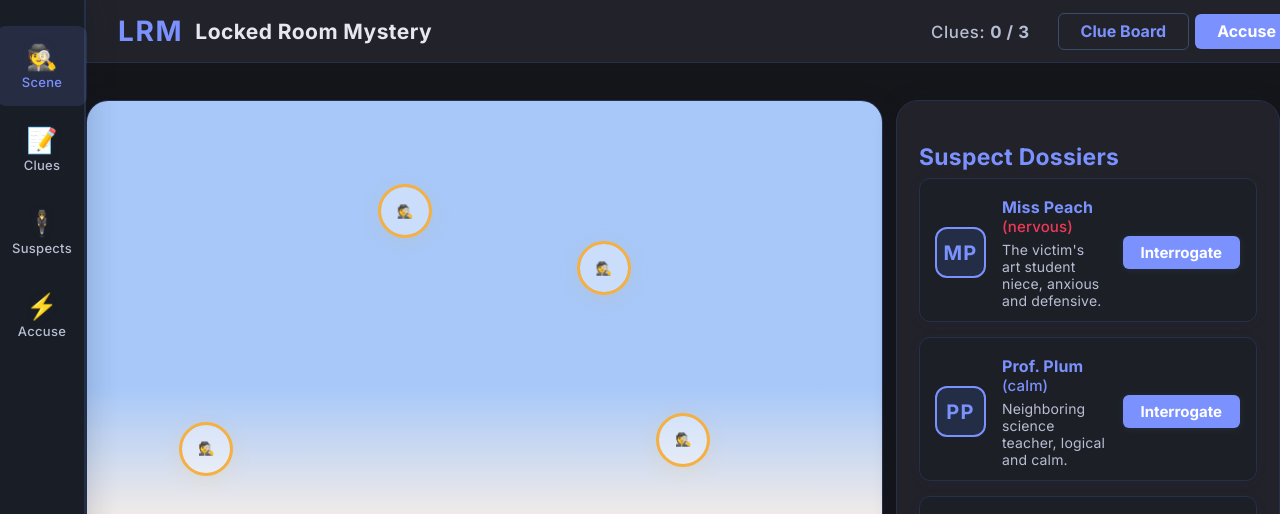
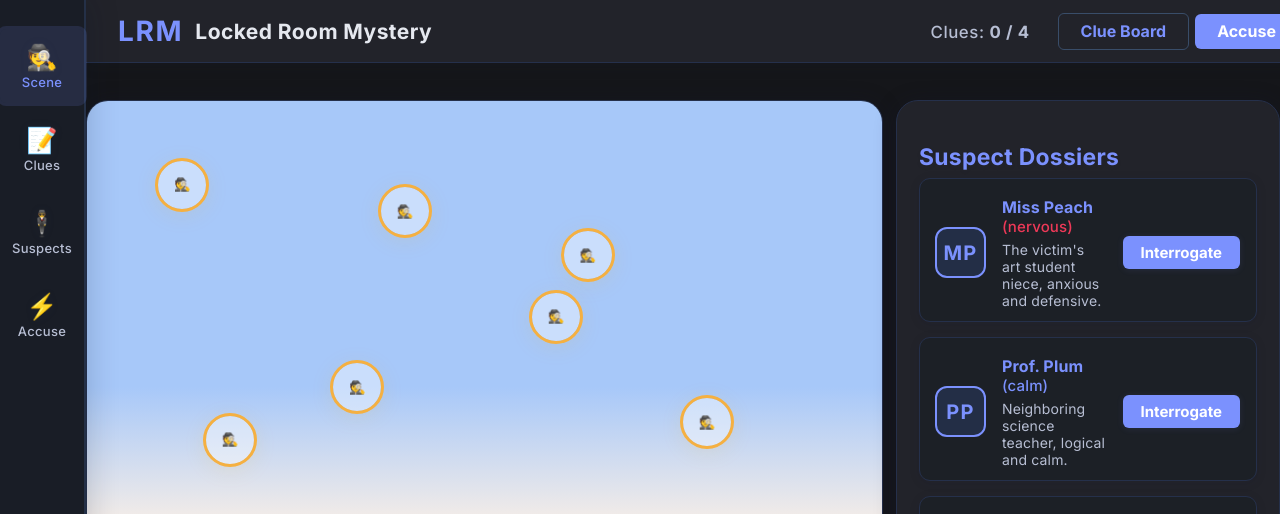
Before and after one commit to Workflow-Manager-admin/cartoon-cluequest-104901-b2994720, a React (Create React App) app in the folder locked_room_mystery_frontend/: page / in a window 1280 px wide. Shown: the top 514 px of the page. Built offline with nearby package versions, Linux system fonts and the light colour scheme; no server answers; the HTML template or start-up script is replaced by a standard one.

Commit message:
CheckPoint

```diff
--- a/locked_room_mystery_frontend/src/App.js
+++ b/locked_room_mystery_frontend/src/App.js
@@ -20,34 +20,101 @@ const GAME_PHASES = Object.freeze({
   ENDING: 'ending'
 });
 
+/**
+ * Upgraded core clues and red herrings for a more challenging, narratively rich, and engaging mystery.
+ * Each clue provides stronger story connection, cleverer logic, and integrates advanced red herring mechanics.
+ *
+ * New fields:
+ * - extraHint: optional hint supplied after initial puzzle fail
+ * - redHerringType: for more sophisticated decoy logic (e.g. "diversion", "partial-truth")
+ * - fakeLink: ties some red herrings to suspect or story for deeper player misdirection
+ * - explanation: how the clue helps/hurts the case post-discovery, for logics/mini-UX
+ */
 const initialClues = [
   {
-    id: "clue-bloodstain", name: "Bloodstain", found: false, location: { x: 40, y: 25 },
+    id: "clue-bloodstain", name: "Bloodstain on Sculpture", found: false,
+    location: { x: 40, y: 25 },
     puzzle: "pattern",
-    description: "A fresh bloodstain near the broken vase.",
+    description: "A smear of fresh blood trails the edge of the broken marble sculpture, too high for a simple fall.",
+    extraHint: "The blood pattern curves away from the accident site.",
     redHerring: false,
     connections: [],
+    canonical: true,
+    flavor: "crime",
+    difficulty: "hard",
+    explanation: "Suggests victim interacted with attacker at close range; not accidental."
   },
   {
-    id: "clue-fingerprint", name: "Fingerprint", found: false, location: { x: 65, y: 38 },
+    id: "clue-fingerprint", name: "Glove Print on Window Latch", found: false,
+    location: { x: 63, y: 35 },
     puzzle: "match",
-    description: "A suspicious fingerprint on the window.",
+    description: "A partial print, consistent with a left glove, smudges the inner latch of a rarely opened window.",
+    extraHint: "One suspect claims the window was always stuck.",
     redHerring: false,
     connections: [],
+    canonical: true,
+    flavor: "entry",
+    difficulty: "medium",
+    explanation: "Points to a forced entry or staged scene; links to alibis for time of entry."
   },
   {
-    id: "clue-cat-hair", name: "Cat Hair", found: false, location: { x: 15, y: 79 },
+    id: "clue-cat-hair", name: "Orange Cat Hair", found: false,
+    location: { x: 18, y: 77 },
     puzzle: "hidden",
-    description: "A clump of orange cat hair on the chair.",
+    description: "Some long orange cat hair rests on the back of a padded chair, but the victim was allergic.",
+    extraHint: "No cat reportedly lives at the house.",
     redHerring: true,
-    connections: [],
+    redHerringType: "diversion",
+    fakeLink: "Miss Peach",
+    explanation: "Distracts from actual physical clues—the real culprit is not linked to pets."
   },
   {
-    id: "clue-broken-watch", name: "Broken Watch", found: false, location: { x: 75, y: 77 },
+    id: "clue-broken-watch", name: "Broken Gold Watch", found: false,
+    location: { x: 78, y: 73 },
     puzzle: "logic",
-    description: "A classic watch stopped at 7:12.",
+    description: "A gold pocket watch, its crystal shattered and hands frozen at 7:12. The family crest is faintly bloodied.",
+    extraHint: "The suspect’s dinner was due at 7:10.",
     redHerring: false,
     connections: [],
+    canonical: true,
+    flavor: "timing",
+    difficulty: "hard",
+    explanation: "Pinpoints time of fatal altercation; only one person has no alibi at this time."
+  },
+  {
+    id: "clue-gloves", name: "Pair of Leather Gloves", found: false,
+    location: { x: 59, y: 49 },
+    puzzle: "logic",
+    description: "Dark gloves partly hidden under the settee, with a faint reddish stain on one index finger.",
+    extraHint: "Weather is mild—nobody claimed to need gloves tonight.",
+    redHerring: false,
+    connections: [],
+    canonical: true,
+    flavor: "tool",
+    difficulty: "medium",
+    explanation: "Implies a prepared intruder; excludes suspects with bare hands or open wounds."
+  },
+  {
+    id: "clue-crushed-invite", name: "Crushed Party Invitation", found: false,
+    location: { x: 34, y: 65 },
+    puzzle: "hidden",
+    description: "A crumpled, muddy party invite addressed to 'P. Plum', with a faded shoeprint.",
+    extraHint: "The invite was not on the guest list.",
+    redHerring: true,
+    redHerringType: "partial-truth",
+    fakeLink: "Prof. Plum",
+    explanation: "Designed as a subtle decoy: Plum's invite was lost, but not found here—implies misdirection."
+  },
+  {
+    id: "clue-detective-badge", name: "Dropped Detective’s Badge", found: false,
+    location: { x: 12, y: 19 },
+    puzzle: "pattern",
+    description: "A cheap child’s detective badge lies beneath a side table, oddly clean amid the dust.",
+    extraHint: "No children were present at the party.",
+    redHerring: true,
+    redHerringType: "whimsy",
+    fakeLink: "",
+    explanation: "Meant to confuse; unrelated to any guest or event."
   }
 ];
 
--- a/locked_room_mystery_frontend/src/components/ClueNotebook.js
+++ b/locked_room_mystery_frontend/src/components/ClueNotebook.js
@@ -34,34 +34,85 @@ function ClueNotebook({ clues, suspects, onSuspectClick }) {
             key={clue.id}
             style={{
               margin: "15px 0",
-              background: "rgba(85,117,255,0.08)",
-              borderLeft: "5px solid var(--accent)",
+              background: clue.redHerring
+                ? "rgba(238,57,88,0.08)"
+                : "rgba(85,117,255,0.08)",
+              borderLeft: clue.redHerring
+                ? "5px solid var(--danger)"
+                : "5px solid var(--accent)",
               padding: "13px 12px 7px 22px",
               borderRadius: 9,
-              boxShadow: "0 1px 5px #314ceb31"
+              boxShadow: clue.redHerring
+                ? "0 1px 8px #fa435c26"
+                : "0 1px 5px #314ceb31",
+              position: "relative",
+              transition: "background .13s, border-color .18s"
             }}
             aria-label={`Clue: ${clue.name}${clue.redHerring ? " (Red Herring)" : ""}`}
+            tabIndex={0}
+            onFocus={e => {
+              // Optionally: show extra hint on focus, etc.
+            }}
+            onMouseEnter={e => {
+              // Could show tooltip with explanation
+            }}
           >
-            <span style={{ fontWeight: 700, color: "var(--accent)", fontSize: 16 }}>{clue.name}</span>
-            <span style={{ color: "var(--danger)", marginLeft: 10, fontStyle: "italic", fontWeight: 600 }}>
-              {clue.redHerring ? " (Red Herring)" : ""}
+            <span style={{ fontWeight: 800, color: clue.redHerring ? "var(--danger)" : "var(--accent)", fontSize: 17 }}>
+              {clue.name}
             </span>
+            {clue.redHerring && (
+              <span style={{ color: "var(--danger)", marginLeft: 10, fontWeight: 700, fontStyle: "italic" }}>
+                (Red Herring)
+              </span>
+            )}
             <div style={{ fontSize: 15, color: "var(--text-light)", margin: "7px 0 4px 0" }}>
               {clue.description}
             </div>
+            {/* Advanced red herring/puzzle logic: show type and fake link, if present */}
+            {clue.redHerring && (
+              <div style={{ fontSize: 13, color: "var(--danger)", fontStyle: "italic", marginBottom: 3 }}>
+                {clue.redHerringType ? <span>Red Herring type: <b>{clue.redHerringType}</b>. </span> : ''}
+                {clue.fakeLink && <span>Links to: <b>{clue.fakeLink}</b>.</span>}
+                <span style={{ marginLeft: 7, color: "var(--text-light)" }}>
+                  {clue.explanation}
+                </span>
+              </div>
+            )}
+            {/* Show extra hint for all clues if it was supplied */}
+            {clue.extraHint && (
+              <div style={{
+                fontSize: 13.5,
+                color: "#e8d44d",
+                fontWeight: 600,
+                opacity: 0.88,
+                marginTop: "4px"
+              }}>
+                Hint: {clue.extraHint}
+              </div>
+            )}
+            {!clue.redHerring && (
+              <div style={{
+                fontSize: 13.5,
+                color: "var(--success)",
+                fontWeight: 600,
+                marginTop: 4
+              }}>
+                {clue.explanation}
+              </div>
+            )}
             <div style={{ marginTop: 7 }}>
               <b>Linked suspects:&nbsp;</b>
-              {suspects.filter(s => s.clueLinks.includes(clue.id)).length === 0 ?
+              {suspects.filter(s => s.clueLinks && s.clueLinks.includes(clue.id)).length === 0 ?
                 <span style={{ color: "#888" }}>Unknown</span>
                 :
-                suspects.filter(s => s.clueLinks.includes(clue.id)).map(s => (
+                suspects.filter(s => s.clueLinks && s.clueLinks.includes(clue.id)).map(s => (
                   <button
                     key={s.id}
                     onClick={() => onSuspectClick(s.id)}
                     className="noir-btn"
                     aria-label={`View dossier for ${s.name}`}
                     style={{
-                      background: "var(--accent)",
+                      background: !clue.redHerring ? "var(--accent)" : "var(--danger)",
                       color: "#fff",
                       border: "none",
                       borderRadius: "var(--radius-small)",
@@ -71,6 +122,7 @@ function ClueNotebook({ clues, suspects, onSuspectClick }) {
                       padding: "4px 13px",
                       cursor: "pointer",
                       transition: "background var(--transition), color var(--transition)",
+                      opacity: clue.redHerring ? 0.84 : 1
                     }}
                   >
                     <span className="noir-avatar-initials" style={{
@@ -78,7 +130,7 @@ function ClueNotebook({ clues, suspects, onSuspectClick }) {
                       width: 29,
                       fontSize: "1rem",
                       background: "#232e46",
-                      color: "var(--accent)",
+                      color: !clue.redHerring ? "var(--accent)" : "var(--danger)",
                       marginRight: 5,
                       display: "inline-flex", alignItems: "center", justifyContent: "center",
                       borderRadius: 8,
```
Also changed, not shown: locked_room_mystery_frontend/src/components/CrimeScene.js (+93 -27 lines), 1 other file (tests, documents, lock files or other folders).
